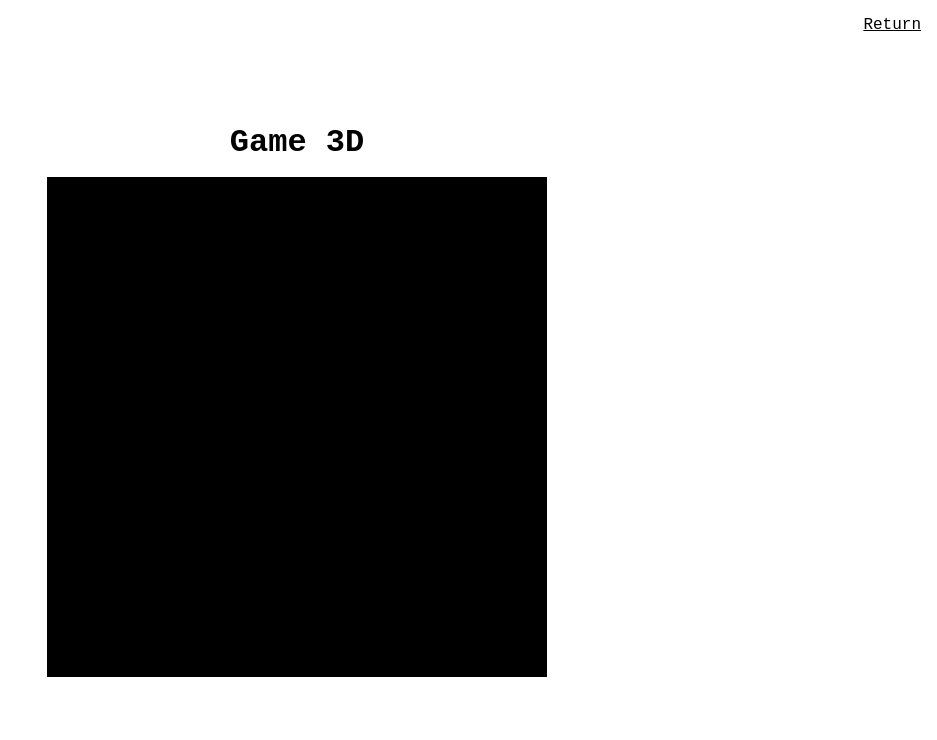
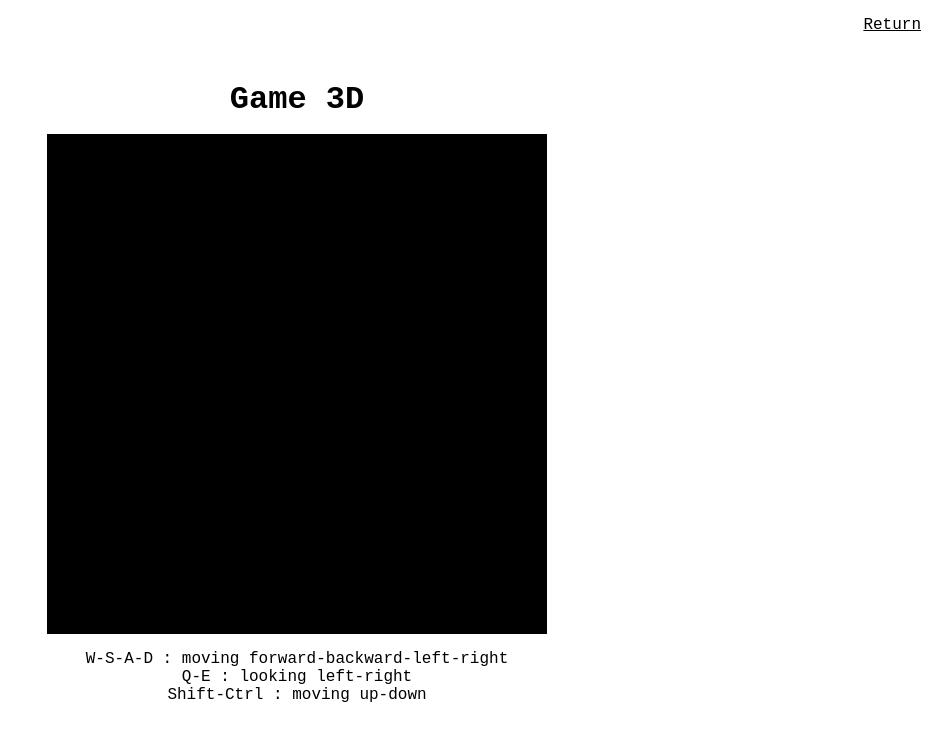
Before and after one commit to sutaC/Renderer3D, a SvelteKit app: page /game in a window 1280 px wide. Shown: the top 740 px of the page, without its empty margins (343-1280 px from the left). Built offline with nearby package versions, Linux system fonts and the light colour scheme; no server answers.

Commit message:
Game controlls

```diff
--- a/src/routes/game/+page.svelte
+++ b/src/routes/game/+page.svelte
@@ -36,6 +36,11 @@
 
 <canvas width="500" height="500"></canvas>
 
+<p class="controlls">
+	W-S-A-D : moving forward-backward-left-right <br /> Q-E : looking left-right <br /> Shift-Ctrl : moving
+	up-down
+</p>
+
 <style>
 	.return {
 		position: absolute;
@@ -47,4 +52,8 @@
 	h1 {
 		margin: 0 0 1rem;
 	}
+
+	.controlls {
+		text-align: center;
+	}
 </style>
```
